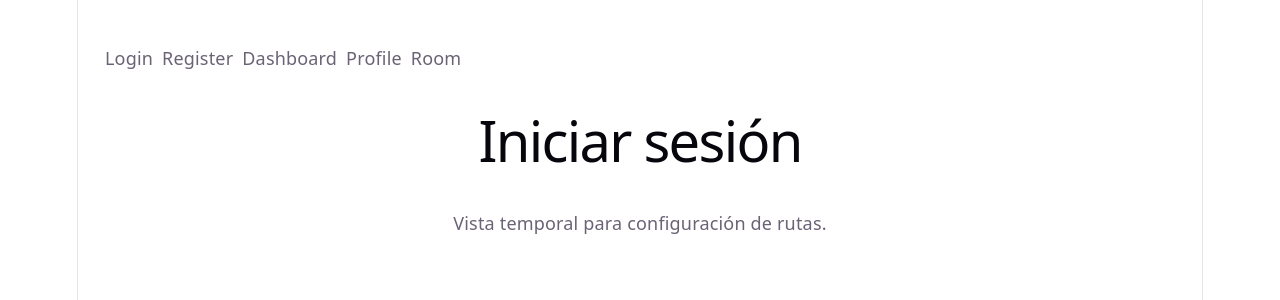
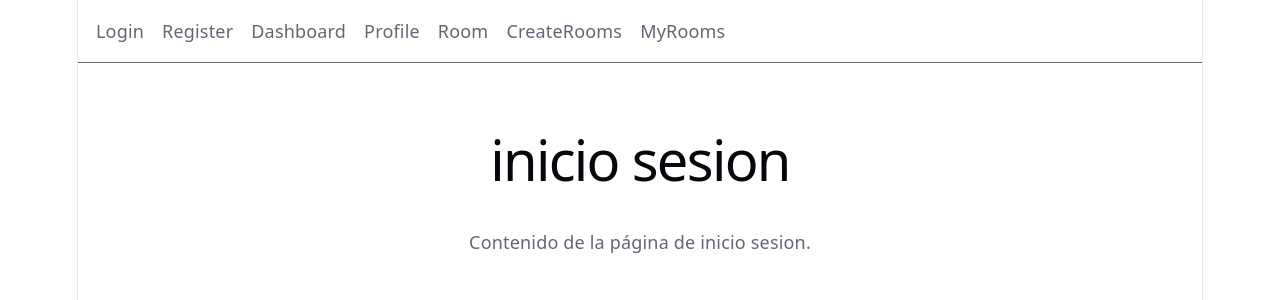
Before and after one commit to juzer1711/salon_estudio_frontend, a React (Vite) app: page /login in a window 1280 px wide. Shown: the top 300 px of the page. Built offline with nearby package versions, Linux system fonts and the light colour scheme.

Commit message:
feature: componente navbar

```diff
--- /dev/null
+++ b/src/components/Links.tsx
@@ -0,0 +1,15 @@
+import { Link } from 'react-router-dom';
+
+export default function Navbar() {
+  return (
+    <nav className="p-4 flex gap-4 border-b">
+      <Link to="/login">Login</Link>
+      <Link  to="/register">Register</Link>
+      <Link  to="/dashboard">Dashboard</Link>
+      <Link  to="/profile">Profile</Link>
+      <Link  to="/room/123">Room</Link>
+      <Link  to="/create_room">CreateRooms</Link>
+      <Link  to="/my_rooms">MyRooms</Link>
+    </nav>
+  );
+}
--- /dev/null
+++ b/src/pages/CreateRoom.tsx
@@ -0,0 +1,13 @@
+import Navbar from '../components/Links';
+
+export default function CreateRoom() {
+  return (
+    <>
+      <Navbar />
+      <main className="p-6">
+        <h1 className="text-2xl font-bold">Crear salas</h1>
+        <p>Contenido de la página de crear salas.</p>
+      </main>
+    </>
+  );
+}
--- a/src/pages/Dashboard.tsx
+++ b/src/pages/Dashboard.tsx
@@ -1,16 +1,13 @@
-import { Link } from 'react-router-dom';
-export default function Login() {
+import Navbar from '../components/Links';
+
+export default function Dashboard() {
   return (
-    <main className="p-6">
-        <nav className="mt-4 flex gap-2">
-        <Link to="/login">Login</Link>
-        <Link to="/register">Register</Link>
-        <Link to="/dashboard">Dashboard</Link>
-        <Link to="/profile">Profile</Link>
-        <Link to="/room/123">Room</Link>
-        </nav>
-      <h1 className="text-2xl font-bold">Dashboard</h1>
-      <p>Vista temporal para configuración de rutas.</p>
-    </main>
+    <>
+      <Navbar />
+      <main className="p-6">
+        <h1 className="text-2xl font-bold">Dashboard</h1>
+        <p>Contenido de la página de dashboard.</p>
+      </main>
+    </>
   );
 }
--- a/src/pages/Login.tsx
+++ b/src/pages/Login.tsx
@@ -1,16 +1,13 @@
-import { Link } from 'react-router-dom';
+import Navbar from '../components/Links';
+
 export default function Login() {
   return (
-    <main className="p-6">
-        <nav className="mt-4 flex gap-2">
-        <Link to="/login">Login</Link>
-        <Link to="/register">Register</Link>
-        <Link to="/dashboard">Dashboard</Link>
-        <Link to="/profile">Profile</Link>
-        <Link to="/room/123">Room</Link>
-        </nav>
-      <h1 className="text-2xl font-bold">Iniciar sesión</h1>
-      <p>Vista temporal para configuración de rutas.</p>
-    </main>
+    <>
+      <Navbar />
+      <main className="p-6">
+        <h1 className="text-2xl font-bold">inicio sesion</h1>
+        <p>Contenido de la página de inicio sesion.</p>
+      </main>
+    </>
   );
 }
--- /dev/null
+++ b/src/pages/MyRooms.tsx
@@ -0,0 +1,13 @@
+import Navbar from '../components/Links';
+
+export default function MyRooms() {
+  return (
+    <>
+      <Navbar />
+      <main className="p-6">
+        <h1 className="text-2xl font-bold">Mis salas</h1>
+        <p>Contenido de la página de mis salas.</p>
+      </main>
+    </>
+  );
+}
--- a/src/pages/Profile.tsx
+++ b/src/pages/Profile.tsx
@@ -1,16 +1,13 @@
-import { Link } from 'react-router-dom';
-export default function Login() {
+import Navbar from '../components/Links';
+
+export default function Profile() {
   return (
-    <main className="p-6">
-        <nav className="mt-4 flex gap-2">
-        <Link to="/login">Login</Link>
-        <Link to="/register">Register</Link>
-        <Link to="/dashboard">Dashboard</Link>
-        <Link to="/profile">Profile</Link>
-        <Link to="/room/123">Room</Link>
-        </nav>
-      <h1 className="text-2xl font-bold">Perfil</h1>
-      <p>Vista temporal para configuración de rutas.</p>
-    </main>
+    <>
+      <Navbar />
+      <main className="p-6">
+        <h1 className="text-2xl font-bold">Perfil</h1>
+        <p>Contenido de la página de perfil.</p>
+      </main>
+    </>
   );
 }
--- a/src/pages/Register.tsx
+++ b/src/pages/Register.tsx
@@ -1,16 +1,13 @@
-import { Link } from 'react-router-dom';
-export default function Login() {
+import Navbar from '../components/Links';
+
+export default function Register() {
   return (
-    <main className="p-6">
-        <nav className="mt-4 flex gap-2">
-        <Link to="/login">Login</Link>
-        <Link to="/register">Register</Link>
-        <Link to="/dashboard">Dashboard</Link>
-        <Link to="/profile">Profile</Link>
-        <Link to="/room/123">Room</Link>
-        </nav>
-      <h1 className="text-2xl font-bold">Registrar</h1>
-      <p>Vista temporal para configuración de rutas.</p>
-    </main>
+    <>
+      <Navbar />
+      <main className="p-6">
+        <h1 className="text-2xl font-bold">Registrate</h1>
+        <p>Contenido de la página de registrarse.</p>
+      </main>
+    </>
   );
 }
--- a/src/pages/Room.tsx
+++ b/src/pages/Room.tsx
@@ -1,16 +1,13 @@
-import { Link } from 'react-router-dom';
-export default function Login() {
+import Navbar from '../components/Links';
+
+export default function Room() {
   return (
-    <main className="p-6">
-        <nav className="mt-4 flex gap-2">
-        <Link to="/login">Login</Link>
-        <Link to="/register">Register</Link>
-        <Link to="/dashboard">Dashboard</Link>
-        <Link to="/profile">Profile</Link>
-        <Link to="/room/123">Room</Link>
-        </nav>
-      <h1 className="text-2xl font-bold">Salon</h1>
-      <p>Vista temporal para configuración de rutas.</p>
-    </main>
+    <>
+      <Navbar />
+      <main className="p-6">
+        <h1 className="text-2xl font-bold">Sala</h1>
+        <p>Contenido de la página de sala colaborativa.</p>
+      </main>
+    </>
   );
 }
--- a/src/router/router.tsx
+++ b/src/router/router.tsx
@@ -4,6 +4,8 @@ import Register from '../pages/Register.tsx';
 import Dashboard from '../pages/Dashboard.tsx';
 import Profile from '../pages/Profile.tsx';
 import Room from '../pages/Room.tsx';
+import CreateRoom from '../pages/CreateRoom.tsx';
+import MyRooms from '../pages/MyRooms.tsx';
 
 export const router = createBrowserRouter([
   {path: '/',
@@ -14,4 +16,6 @@ export const router = createBrowserRouter([
   { path: '/dashboard', element: <Dashboard /> },
   { path: '/profile', element: <Profile /> },
   { path: '/room/:id', element: <Room /> },
+  { path: '/create_room', element: <CreateRoom /> },
+  { path: '/my_rooms', element: <MyRooms /> },
 ]);
```
